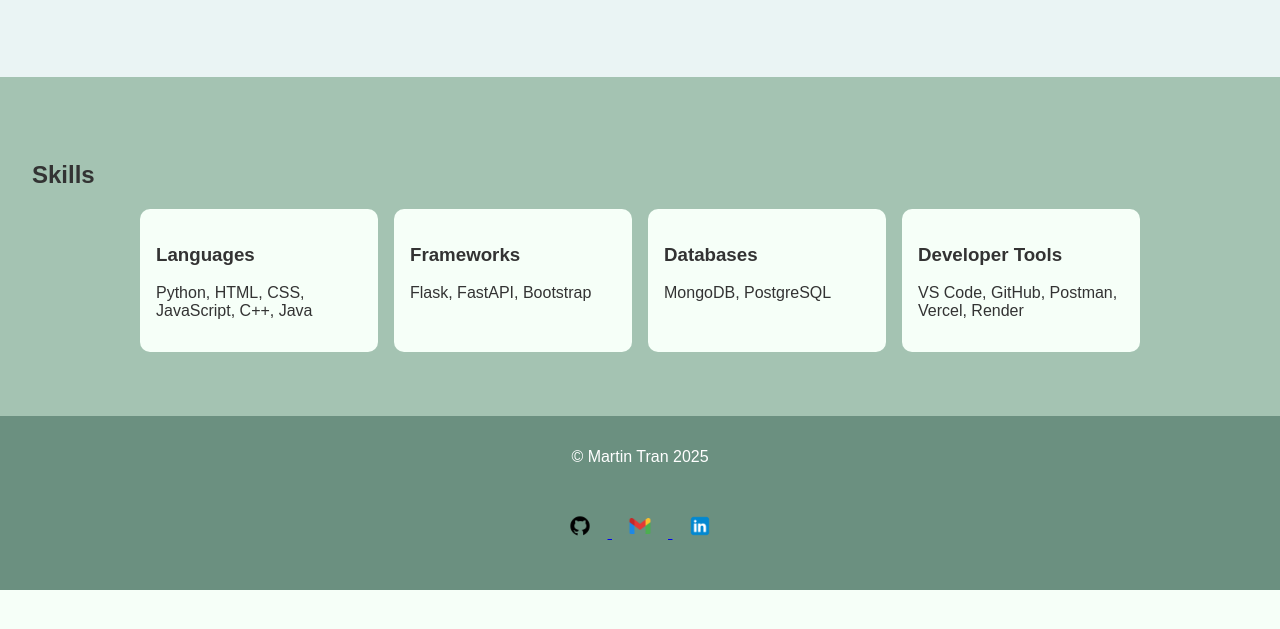
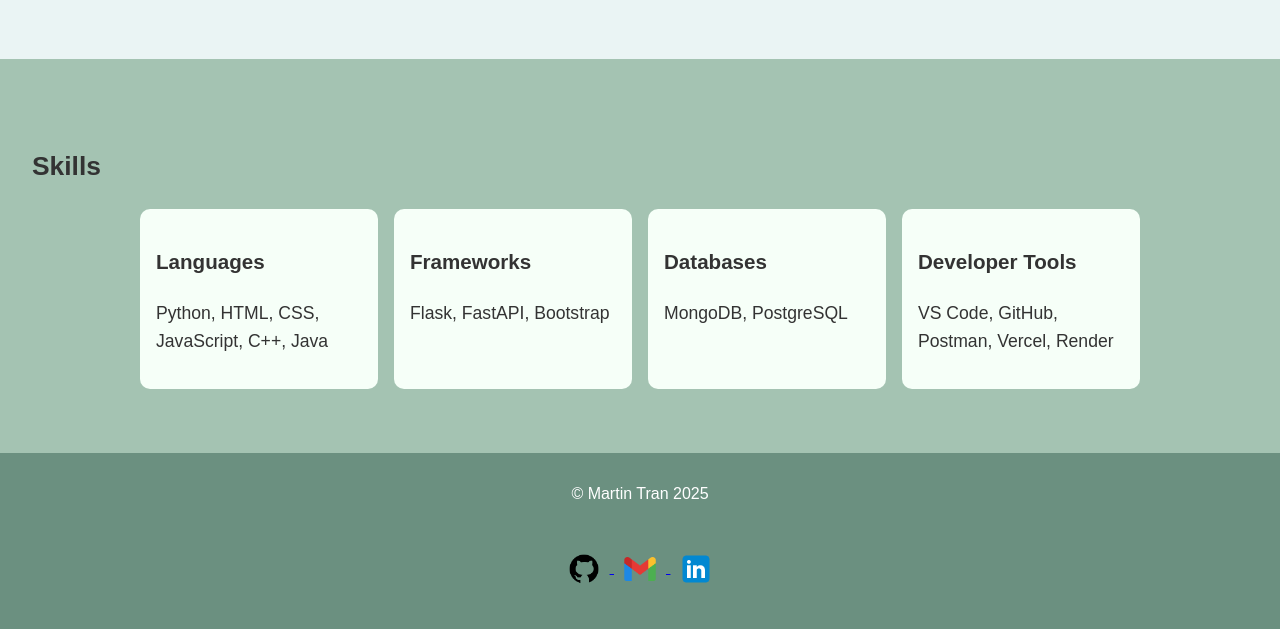
Before and after one commit to martintran23/portfolio, a plain HTML site: page index.html in a window 1280 px wide. Shown: the part 2694-3323 px from the top of the page. Before the commit the page ends 3284 px from the top, so only its background shows below. Drawn offline with Linux system fonts and the light colour scheme.

Commit message:
Font readjustment

```diff
--- a/styles.css
+++ b/styles.css
@@ -96,6 +96,12 @@ body {
   margin: auto;
 }
 
+.about-content p {
+  flex: 1;
+  font-size: 1.1rem;
+  line-height: 1.6;
+}
+
 .profile-pic {
   width: 180px;
   height: 180px;
@@ -141,6 +147,12 @@ body {
   border-radius: 10px;
 }
 
+.education,
+.skills {
+  font-size: 1.1rem;
+  line-height: 1.6;
+}
+
 /* Skills */
 .skills {
   background-color: var(--muted-green);
@@ -179,3 +191,14 @@ footer {
   text-align: center;
   padding: 1rem;
 }
+
+footer .contact img {
+  width: 36px;
+  height: auto;
+  margin: 0 0.5rem;
+  vertical-align: middle;
+}
+
+footer .contact {
+  margin-top: 0.5rem;
+}
```
